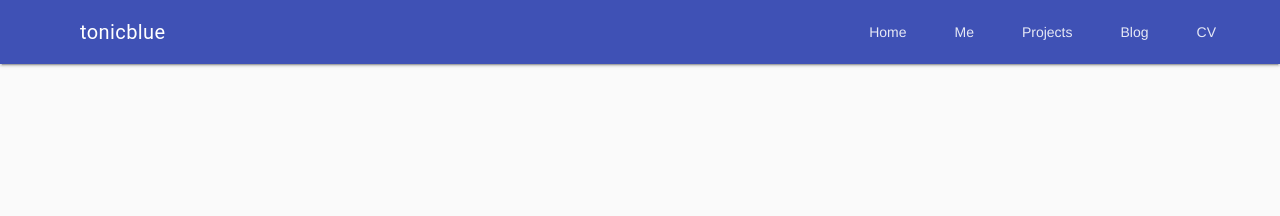
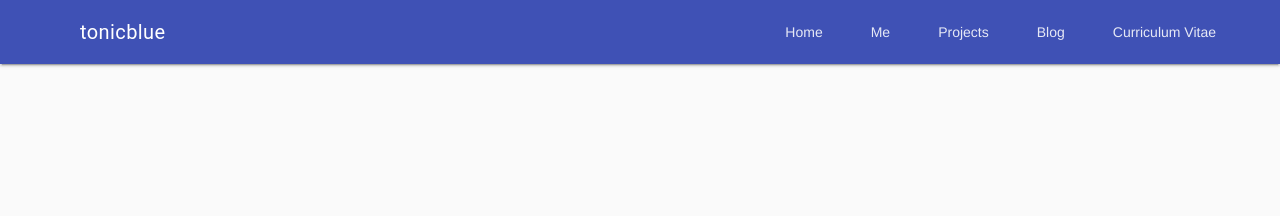
Before and after one commit to tonicblue/tonicblue, a Jekyll site: the page built from index.html, in a window 1280 px wide. Shown: the top 216 px of the page. Built offline with Jekyll 4.4.1, drawn with Linux system fonts in a browser that asks for light colours.

Commit message:
Improved menu

```diff
--- a/_includes/header.html
+++ b/_includes/header.html
@@ -1,23 +1,23 @@
 <header class="mdl-layout__header">
   <div class="mdl-layout__header-row">
-    <span class="mdl-layout-title">tonicblue</span>
+    <span class="mdl-layout-title">{{ site.title }}</span>
     <div class="mdl-layout-spacer"></div>
     <nav class="mdl-navigation mdl-layout--large-screen-only">
       <a class="mdl-navigation__link" href="">Home</a>
       <a class="mdl-navigation__link" href="">Me</a>
       <a class="mdl-navigation__link" href="">Projects</a>
       <a class="mdl-navigation__link" href="">Blog</a>
-      <a class="mdl-navigation__link" href="">CV</a>
+      <a class="mdl-navigation__link" href="">Curriculum Vitae</a>
     </nav>
   </div>
 </header>
 <div class="mdl-layout__drawer">
-  <span class="mdl-layout-title">Title</span>
+  <span class="mdl-layout-title">{{ site.title }}</span>
   <nav class="mdl-navigation">
     <a class="mdl-navigation__link" href="">Home</a>
     <a class="mdl-navigation__link" href="">Me</a>
     <a class="mdl-navigation__link" href="">Projects</a>
     <a class="mdl-navigation__link" href="">Blog</a>
-    <a class="mdl-navigation__link" href="">CV</a>
+    <a class="mdl-navigation__link" href="">Curriculum Vitae</a>
   </nav>
 </div>
```
Also changed, not shown: Gemfile.lock.
